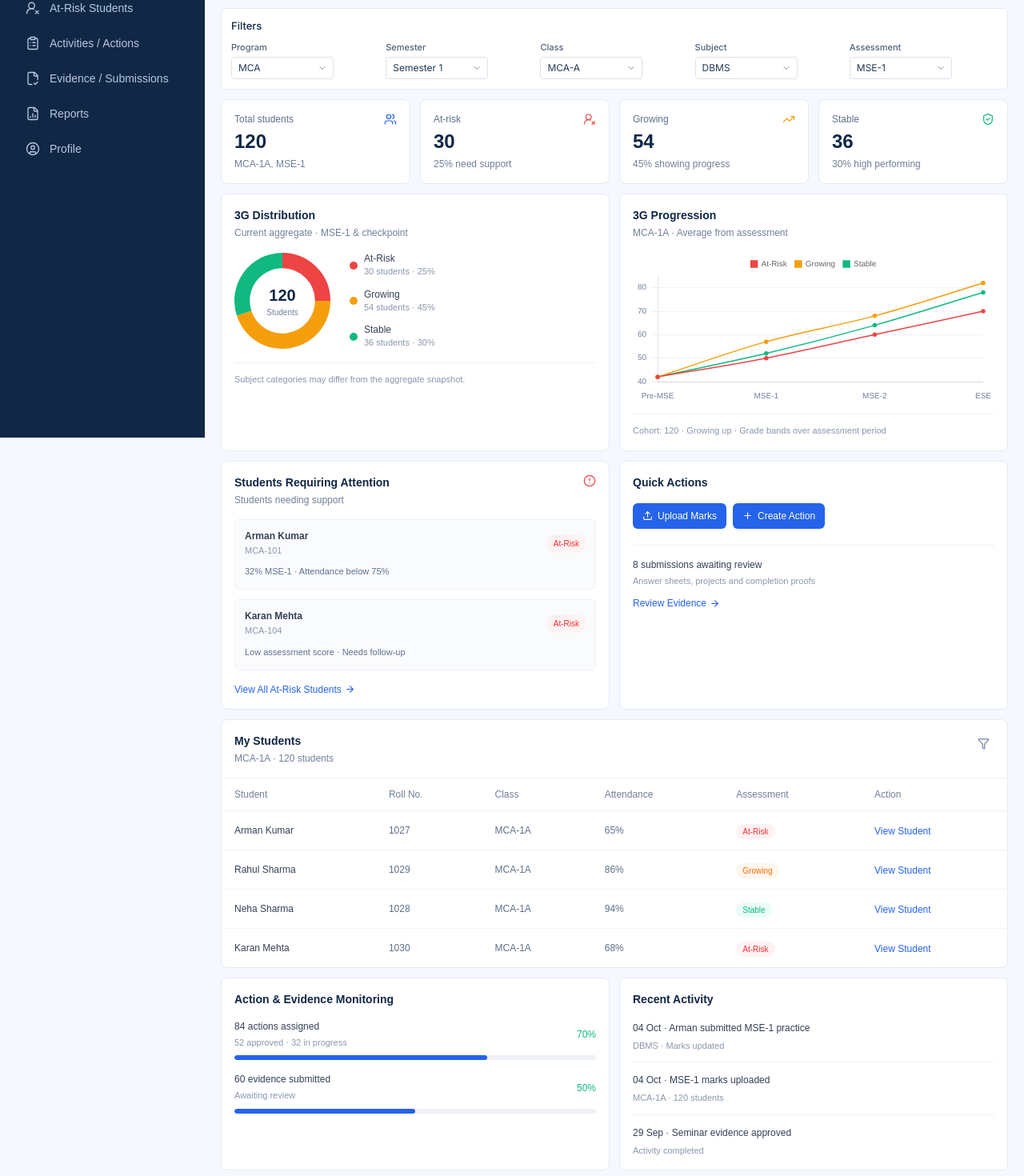
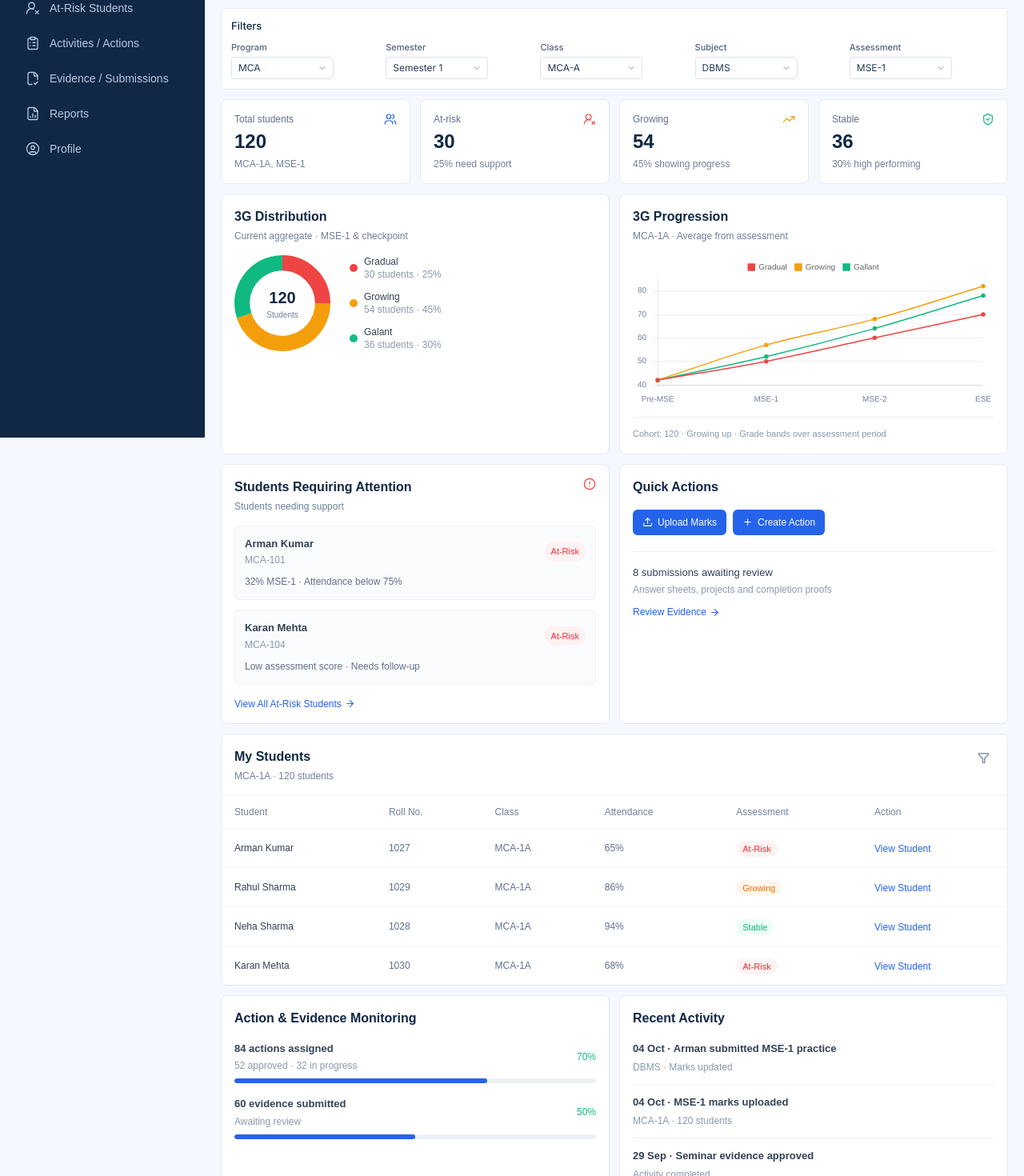
Before and after one commit to harshdev4/3g-monitoring-platform, a Next.js app: page /dashboard/teacher in a window 1280 px wide. Shown: the part 253-1723 px from the top of the page at 80% size. Built offline with nearby package versions, Linux system fonts and the light colour scheme.

Commit message:
fix the font size of teacher dashboard

```diff
--- a/src/app/dashboard/teacher/page.jsx
+++ b/src/app/dashboard/teacher/page.jsx
@@ -44,7 +44,7 @@ const page = () => {
 
   const distributionData = [
     {
-      label: "At-Risk",
+      label: "Gradual",
       value: 30,
       percentage: 25,
       color: "#EF4444",
@@ -56,7 +56,7 @@ const page = () => {
       color: "#F59E0B",
     },
     {
-      label: "Stable",
+      label: "Galant",
       value: 36,
       percentage: 30,
       color: "#10B981",
@@ -65,7 +65,7 @@ const page = () => {
 
   const progressionSeries = [
     {
-      label: "At-Risk",
+      label: "Gradual",
       color: "#EF4444",
       data: [42, 50, 60, 70],
     },
@@ -75,7 +75,7 @@ const page = () => {
       data: [42, 57, 68, 82],
     },
     {
-      label: "Stable",
+      label: "Gallant",
       color: "#10B981",
       data: [42, 52, 64, 78],
     },
@@ -199,7 +199,7 @@ const page = () => {
             total={120}
             subtitle="Current aggregate · MSE-1 & checkpoint"
             data={distributionData}
-            note="Subject categories may differ from the aggregate snapshot."
+            note=""
           />
 
           <ProgressionCard
--- a/src/components/teacher/AttentionCard.jsx
+++ b/src/components/teacher/AttentionCard.jsx
@@ -11,7 +11,7 @@ const AttentionCard = ({
     <div className="rounded-lg border border-[#E5EAF1] bg-white p-4">
       <div className="flex items-start justify-between">
         <div>
-          <h3 className="text-sm font-semibold text-[#102746]">
+          <h3 className="text-base font-semibold text-[#102746]">
             {title}
           </h3>
 
@@ -37,21 +37,21 @@ const AttentionCard = ({
           >
             <div className="flex items-center justify-between gap-3">
               <div>
-                <p className="text-xs font-semibold text-[#334155]">
+                <p className="text-[13px] font-semibold text-[#334155]">
                   {student.name}
                 </p>
 
-                <p className="mt-0.5 text-[11px] text-[#8A98AB]">
+                <p className="mt-0.5 text-[12px] text-[#8A98AB]">
                   {student.rollNo}
                 </p>
               </div>
 
-              <span className="rounded-full bg-red-50 px-2 py-1 text-[10px] font-medium text-red-500">
+              <span className="rounded-full bg-red-50 px-2 py-1 text-[11px] font-medium text-red-500">
                 At-Risk
               </span>
             </div>
 
-            <p className="mt-2 text-[11px] leading-5 text-[#60708A]">
+            <p className="mt-2 text-[12px] leading-5 text-[#60708A]">
               {student.reason}
             </p>
           </div>
--- a/src/components/teacher/DashboardFilters.jsx
+++ b/src/components/teacher/DashboardFilters.jsx
@@ -31,9 +31,7 @@ const DashboardFilters = () => {
 
   return (
     <section className="mt-3 rounded-md border border-[#E5EAF1] bg-white p-3 font-inter">
-      <p className="mb-2 text-[13px] font-medium text-[#102746]">
-        Filters
-      </p>
+      <p className="mb-2 text-[13px] font-medium text-[#102746]">Filters</p>
 
       <div className="grid grid-cols-1 gap-2 sm:grid-cols-2 lg:grid-cols-5">
         {filters.map((filter) => (
--- a/src/components/teacher/DistributionCard.jsx
+++ b/src/components/teacher/DistributionCard.jsx
@@ -1,20 +1,10 @@
 "use client";
 
-import {
-  ArcElement,
-  Tooltip,
-  Legend,
-} from "chart.js";
 import { Doughnut } from "react-chartjs-2";
 import { useMemo } from "react";
 import Chart from "chart.js/auto";
 
-const DistributionCard = ({
-  total,
-  subtitle,
-  data,
-  note,
-}) => {
+const DistributionCard = ({ total, subtitle, data, note }) => {
   const chartData = useMemo(() => {
     return {
       labels: data.map((item) => item.label),
@@ -50,39 +40,29 @@ const DistributionCard = ({
   return (
     <div className="rounded-lg border border-[#E5EAF1] bg-white p-4">
       <div>
-        <h3 className="text-sm font-semibold text-[#102746]">
+        <h3 className="text-base font-semibold text-[#102746]">
           3G Distribution
         </h3>
 
-        <p className="mt-1 text-xs text-[#71809A]">
-          {subtitle}
-        </p>
+        <p className="mt-1 text-xs text-[#71809A]">{subtitle}</p>
       </div>
 
       <div className="mt-4 flex items-center gap-6">
         <div className="relative h-[120px] w-[120px] shrink-0">
-          <Doughnut
-            data={chartData}
-            options={chartOptions}
-          />
+          <Doughnut data={chartData} options={chartOptions} />
 
           <div className="pointer-events-none absolute inset-0 flex flex-col items-center justify-center">
             <span className="text-xl font-semibold text-[#102746]">
               {total}
             </span>
 
-            <span className="text-[10px] text-[#71809A]">
-              Students
-            </span>
+            <span className="text-[10px] text-[#71809A]">Students</span>
           </div>
         </div>
 
         <div className="space-y-3">
           {data.map((item) => (
-            <div
-              key={item.label}
-              className="flex items-center gap-2"
-            >
+            <div key={item.label} className="flex items-center gap-2">
               <span
                 className="h-2.5 w-2.5 rounded-full"
                 style={{
@@ -95,7 +75,7 @@ const DistributionCard = ({
                   {item.label}
                 </p>
 
-                <p className="text-[11px] text-[#8A98AB]">
+                <p className="text-xs text-[#8A98AB]">
                   {item.value} students · {item.percentage}%
                 </p>
               </div>
--- a/src/components/teacher/MonitoringCard.jsx
+++ b/src/components/teacher/MonitoringCard.jsx
@@ -8,7 +8,7 @@ const MonitoringCard = ({
 }) => {
   return (
     <div className="rounded-lg border border-[#E5EAF1] bg-white p-4">
-      <h3 className="text-sm font-semibold text-[#102746]">
+      <h3 className="text-base font-semibold text-[#102746]">
         {title}
       </h3>
 
@@ -17,11 +17,11 @@ const MonitoringCard = ({
           <div key={item.label}>
             <div className="flex items-center justify-between gap-4">
               <div>
-                <p className="text-xs font-medium text-[#334155]">
+                <p className="text-[13px] font-semibold text-[#334155]">
                   {item.value} {item.label}
                 </p>
 
-                <p className="mt-1 text-[11px] text-[#8A98AB]">
+                <p className="mt-1 text-xs text-[#8A98AB]">
                   {item.description}
                 </p>
               </div>
--- a/src/components/teacher/ProgressionCard.jsx
+++ b/src/components/teacher/ProgressionCard.jsx
@@ -133,7 +133,7 @@ const ProgressionCard = ({
   return (
     <div className="min-w-0 rounded-lg border border-[#E5EAF1] bg-white p-4">
       <div className="min-w-0">
-        <h3 className="text-sm font-semibold text-[#102746]">
+        <h3 className="text-base font-semibold text-[#102746]">
           3G Progression
         </h3>
 
--- a/src/components/teacher/QuickActionsCard.jsx
+++ b/src/components/teacher/QuickActionsCard.jsx
@@ -13,7 +13,7 @@ const QuickActionsCard = ({
 }) => {
   return (
     <div className="rounded-lg border border-[#E5EAF1] bg-white p-4">
-      <h3 className="text-sm font-semibold text-[#102746]">
+      <h3 className="text-base font-semibold text-[#102746]">
         Quick Actions
       </h3>
 
@@ -38,11 +38,11 @@ const QuickActionsCard = ({
       </div>
 
       <div className="mt-5 border-t border-[#EEF1F5] pt-4">
-        <p className="text-xs font-medium text-[#334155]">
+        <p className="text-[13px] font-medium text-[#334155]">
           {evidenceCount} submissions awaiting review
         </p>
 
-        <p className="mt-1 text-[11px] text-[#8A98AB]">
+        <p className="mt-1 text-xs text-[#8A98AB]">
           {evidenceText}
         </p>
 
--- a/src/components/teacher/RecentActivityCard.jsx
+++ b/src/components/teacher/RecentActivityCard.jsx
@@ -3,7 +3,7 @@ const RecentActivityCard = ({
 }) => {
   return (
     <div className="rounded-lg border border-[#E5EAF1] bg-white p-4">
-      <h3 className="text-sm font-semibold text-[#102746]">
+      <h3 className="text-base font-semibold text-[#102746]">
         Recent Activity
       </h3>
 
@@ -13,11 +13,11 @@ const RecentActivityCard = ({
             key={activity.id}
             className="py-3 first:pt-0 last:pb-0"
           >
-            <p className="text-xs font-medium leading-5 text-[#334155]">
+            <p className="text-[13px] font-semibold leading-5 text-[#334155]">
               {activity.title}
             </p>
 
-            <p className="mt-1 text-[11px] text-[#8A98AB]">
+            <p className="mt-1 text-[12px] text-[#8A98AB]">
               {activity.description}
             </p>
           </div>
--- a/src/components/teacher/StudentsTable.jsx
+++ b/src/components/teacher/StudentsTable.jsx
@@ -9,7 +9,7 @@ const StudentsTable = ({
     <div className="rounded-lg border border-[#E5EAF1] bg-white">
       <div className="flex items-start justify-between border-b border-[#EEF1F5] p-4">
         <div>
-          <h3 className="text-sm font-semibold text-[#102746]">
+          <h3 className="text-base font-semibold text-[#102746]">
             My Students
           </h3>
 
@@ -83,7 +83,7 @@ const StudentsTable = ({
 
                 <td className="px-4 py-3">
                   <span
-                    className={`rounded-full px-2 py-1 text-[10px] font-medium ${student.statusClass}`}
+                    className={`rounded-full px-2 py-1 text-[11px] font-medium ${student.statusClass}`}
                   >
                     {student.assessment}
                   </span>
```
